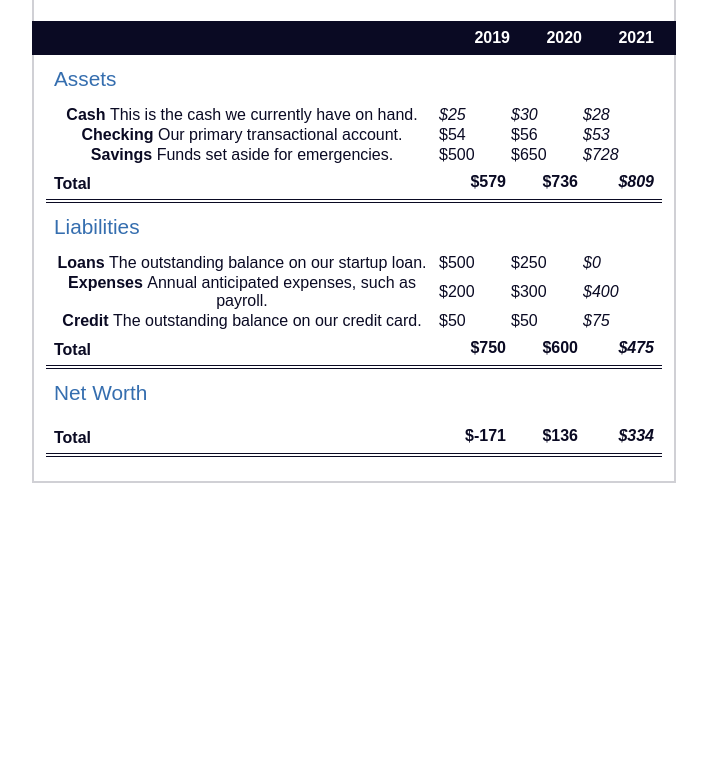
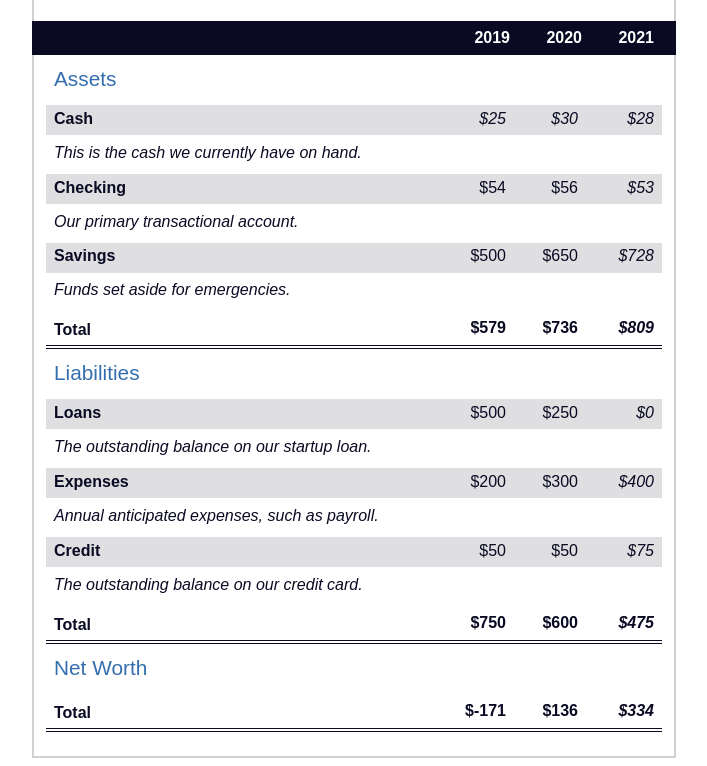
Before and after one commit to pittyh6/freeCodeCamp-responsive_web_design-3-12Mths-WebDevStudy-2022-2023, a plain HTML site: page learn_more_bout_CSS_pseudo_selectors_by_building_a_balance_sheet/index.html in a window 1280 px wide. Shown: the part 106-872 px from the top of the page, without its empty margins (286-993 px from the left). Before the commit the page ends 800 px from the top, so only its background shows below. Drawn offline with Linux system fonts and the light colour scheme.

Commit message:
balance sheet projecty done all

```diff
--- a/learn_more_bout_CSS_pseudo_selectors_by_building_a_balance_sheet/styles.css
+++ b/learn_more_bout_CSS_pseudo_selectors_by_building_a_balance_sheet/styles.css
@@ -59,9 +59,6 @@ section {
 .table-wrap {
   padding: 0 0.75rem 1.5rem 0.75rem;
 }
-span {
-  font-weight: normal;
-}
 table {
   border-collapse: collapse;
   border: 0;
@@ -106,3 +103,25 @@ tr.total:hover{
 td.current{
     font-style: italic;
 }
+tr.data{
+    background-image: linear-gradient(to bottom, #dfdfe2 1.845rem, white 1.845rem);
+}
+tr.data th{
+    text-align: left;
+    padding: 0.3rem 0 0 0.5rem;
+}
+tr.data th .description{
+    display:block;
+    font-style: italic;
+    font-weight: normal;
+    padding: 1rem 0 0.75rem;
+    margin-right: -13.5rem;
+}
+tr.data td{
+    vertical-align: top;
+    text-align: right;
+    padding: 0.3rem 0.25rem 0;
+}
+tr.data td:last-of-type{
+    padding-right: 0.5rem;
+}
```
Also changed, not shown: learn_more_bout_CSS_pseudo_selectors_by_building_a_balance_sheet/pseudo.png (added), 1 other file.
